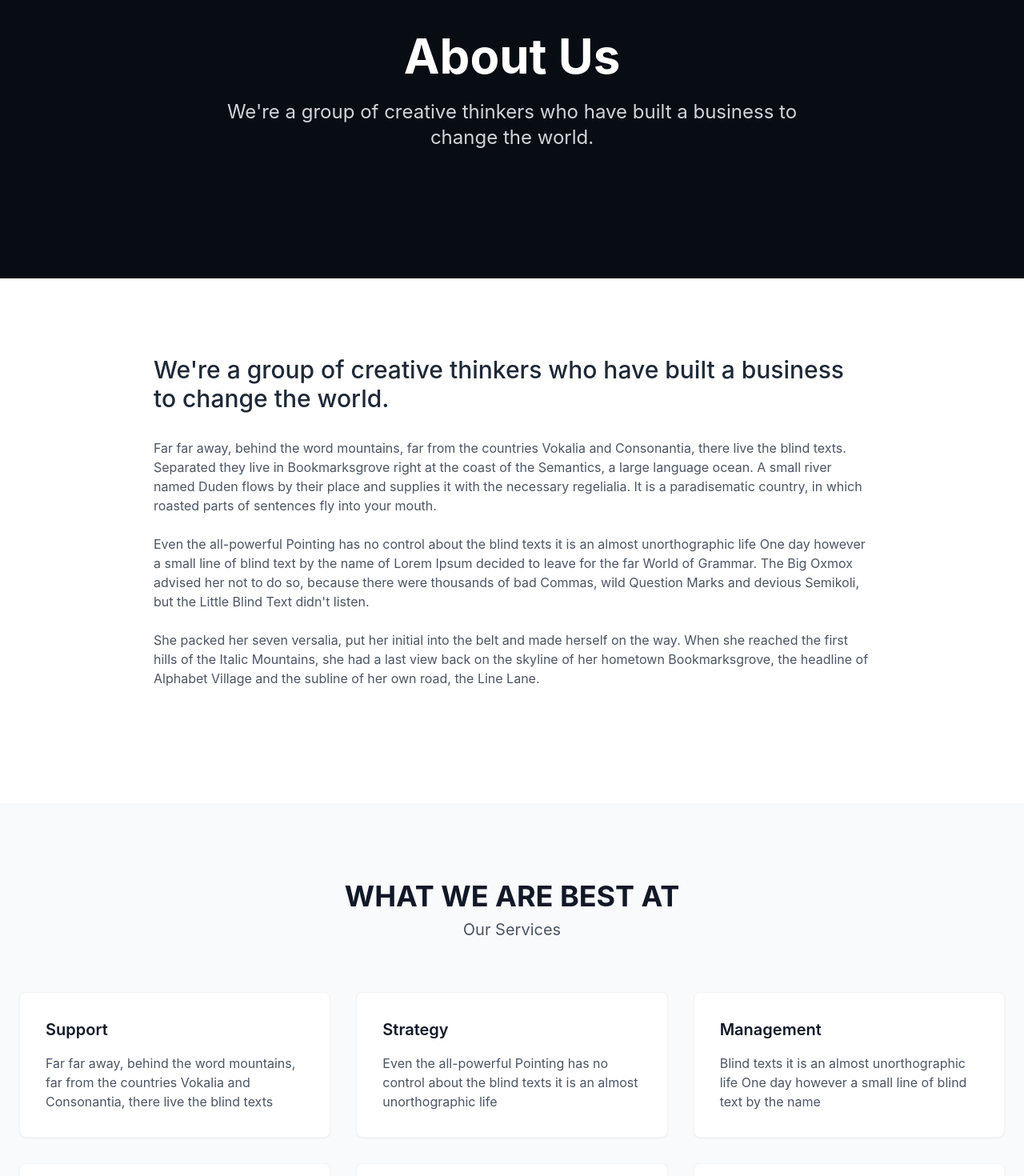
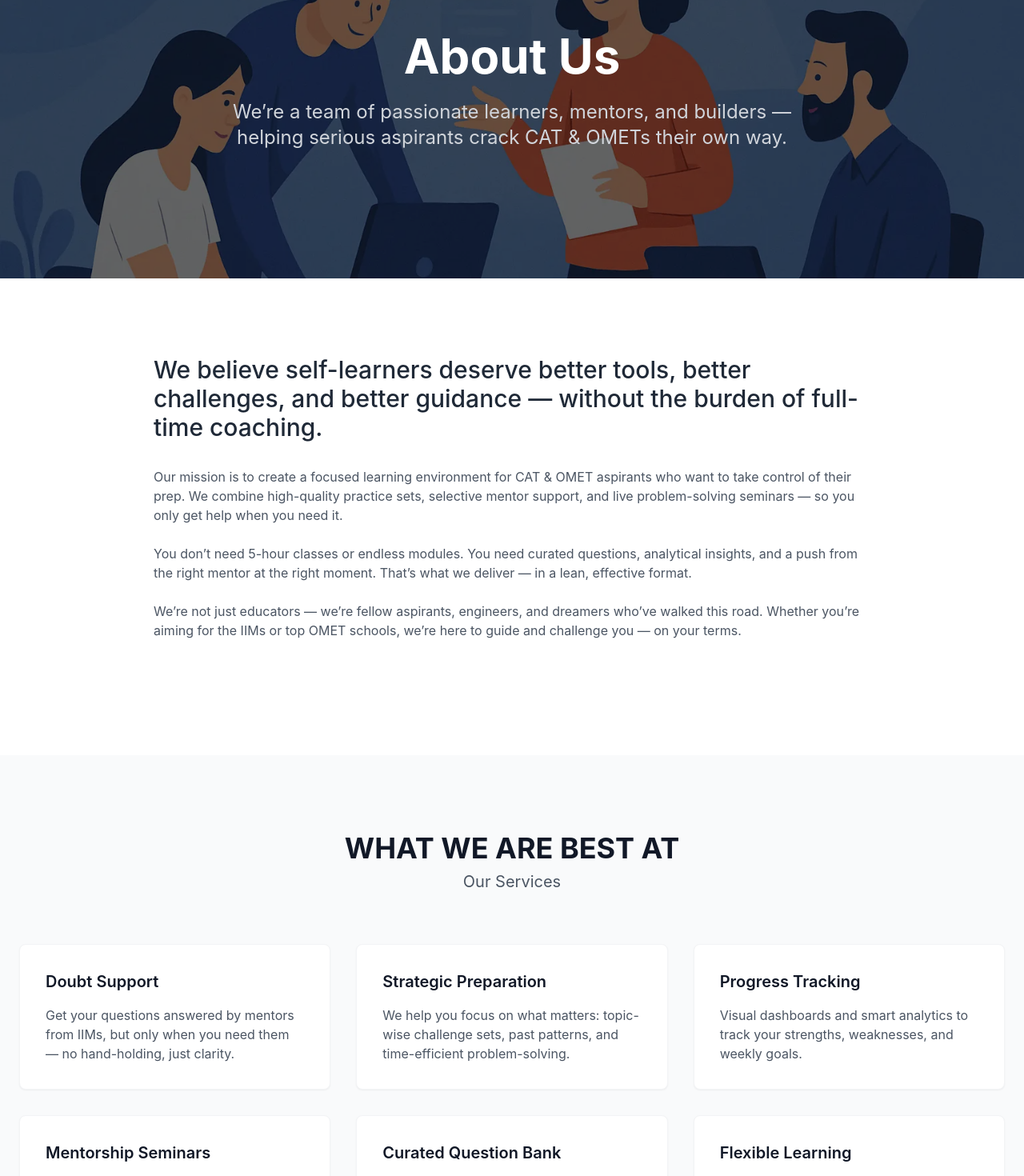
Before and after one commit to Pritesh-Bavaskar/self-learning, a React (Create React App) app: page /about in a window 1280 px wide. Shown: the part 120-1590 px from the top of the page at 80% size. Built offline with nearby package versions, Linux system fonts and the light colour scheme.

Commit message:
about us content updated

```diff
--- a/src/App.js
+++ b/src/App.js
@@ -1,4 +1,5 @@
 import React from "react";
+import "./index.css";
 import { BrowserRouter as Router, Routes, Route } from "react-router-dom";
 import Navbar from "./components/Navbar";
 import HomePage from "./pages/HomePage"; // Correct casing to match the file name
--- a/src/index.css
+++ b/src/index.css
@@ -17,3 +17,30 @@
 @layer components {
   /* Add any custom component styles here if needed */
 }
+
+/* For WebKit browsers (Chrome, Safari, Edge) */
+::-webkit-scrollbar {
+  width: 8px;
+  height: 8px;
+}
+
+::-webkit-scrollbar-track {
+  background: transparent;
+}
+
+::-webkit-scrollbar-thumb {
+  background: rgba(0, 0, 0, 0.2);
+  border-radius: 10px;
+  border: 2px solid transparent;
+  background-clip: content-box;
+}
+
+::-webkit-scrollbar-thumb:hover {
+  background: rgba(0, 0, 0, 0.3);
+}
+
+/* For Firefox */
+* {
+  scrollbar-width: thin;
+  scrollbar-color: rgba(0, 0, 0, 0.2) transparent;
+}
--- a/src/pages/AboutPage.jsx
+++ b/src/pages/AboutPage.jsx
@@ -1,53 +1,60 @@
 import React from "react";
-import Button from "../components/Button";
+import CallToAction from "../components/CallToAction";
+import about_us_banner from "../assets/aboutUsPage/about_us_banner.webp";
 
 const AboutPage = () => {
   const services = [
     {
-      title: "Support",
+      title: "Doubt Support",
       description:
-        "Far far away, behind the word mountains, far from the countries Vokalia and Consonantia, there live the blind texts",
+        "Get your questions answered by mentors from IIMs, but only when you need them — no hand-holding, just clarity.",
     },
     {
-      title: "Strategy",
+      title: "Strategic Preparation",
       description:
-        "Even the all-powerful Pointing has no control about the blind texts it is an almost unorthographic life",
+        "We help you focus on what matters: topic-wise challenge sets, past patterns, and time-efficient problem-solving.",
     },
     {
-      title: "Management",
+      title: "Progress Tracking",
       description:
-        "Blind texts it is an almost unorthographic life One day however a small line of blind text by the name",
+        "Visual dashboards and smart analytics to track your strengths, weaknesses, and weekly goals.",
     },
     {
-      title: "Training",
+      title: "Mentorship Seminars",
       description:
-        "Blind texts it is an almost unorthographic life One day however a small line of blind text by the name",
+        "Weekly mentor-led sessions focused on problem-solving techniques, exam hacks, and strategy deep dives.",
     },
     {
-      title: "Consulting",
+      title: "Curated Question Bank",
       description:
-        "Far far away, behind the word mountains, far from the countries Vokalia and Consonantia, there live the blind texts",
+        "High-quality CAT & OMET-level questions designed for serious learners — no fluff, just depth.",
     },
     {
-      title: "Events",
+      title: "Flexible Learning",
       description:
-        "Even the all-powerful Pointing has no control about the blind texts it is an almost unorthographic life",
+        "Study at your pace, unlock new challenges weekly, and build consistency without the chaos of traditional coaching.",
     },
   ];
 
   return (
     <div className="bg-white">
       {/* Hero Banner Section */}
-      <section className="relative py-32 md:py-40 bg-gray-900 overflow-hidden">
-        <div className="absolute inset-0 bg-black opacity-50"></div>
+      <section
+        className="relative py-32 md:py-40 bg-gray-900 overflow-hidden bg-cover bg-center"
+        style={{
+          backgroundImage: `url(${about_us_banner})`,
+        }}
+      >
+        {/* Overlay for readability */}
+        <div className="absolute inset-0 bg-black opacity-60"></div>
         <div className="container mx-auto px-6 relative z-10">
           <div className="max-w-3xl mx-auto text-center">
             <h1 className="text-4xl md:text-5xl lg:text-6xl font-bold text-white mb-6">
               About Us
             </h1>
             <p className="text-xl md:text-2xl text-gray-300">
-              We're a group of creative thinkers who have built a business to
-              change the world.
+              We’re a team of passionate learners, mentors, and builders —
+              helping serious aspirants crack CAT & OMETs their own way.
             </p>
           </div>
         </div>
@@ -59,36 +66,30 @@ const AboutPage = () => {
           <div className="max-w-4xl mx-auto">
             <div className="mb-12">
               <p className="text-2xl md:text-3xl font-medium text-gray-800 mb-8">
-                We're a group of creative thinkers who have built a business to
-                change the world.
+                We believe self-learners deserve better tools, better
+                challenges, and better guidance — without the burden of
+                full-time coaching.
               </p>
 
               <div className="space-y-6 text-gray-600">
                 <p>
-                  Far far away, behind the word mountains, far from the
-                  countries Vokalia and Consonantia, there live the blind texts.
-                  Separated they live in Bookmarksgrove right at the coast of
-                  the Semantics, a large language ocean. A small river named
-                  Duden flows by their place and supplies it with the necessary
-                  regelialia. It is a paradisematic country, in which roasted
-                  parts of sentences fly into your mouth.
+                  Our mission is to create a focused learning environment for
+                  CAT & OMET aspirants who want to take control of their prep.
+                  We combine high-quality practice sets, selective mentor
+                  support, and live problem-solving seminars — so you only get
+                  help when you need it.
                 </p>
                 <p>
-                  Even the all-powerful Pointing has no control about the blind
-                  texts it is an almost unorthographic life One day however a
-                  small line of blind text by the name of Lorem Ipsum decided to
-                  leave for the far World of Grammar. The Big Oxmox advised her
-                  not to do so, because there were thousands of bad Commas, wild
-                  Question Marks and devious Semikoli, but the Little Blind Text
-                  didn't listen.
+                  You don’t need 5-hour classes or endless modules. You need
+                  curated questions, analytical insights, and a push from the
+                  right mentor at the right moment. That’s what we deliver — in
+                  a lean, effective format.
                 </p>
                 <p>
-                  She packed her seven versalia, put her initial into the belt
-                  and made herself on the way. When she reached the first hills
-                  of the Italic Mountains, she had a last view back on the
-                  skyline of her hometown Bookmarksgrove, the headline of
-                  Alphabet Village and the subline of her own road, the Line
-                  Lane.
+                  We’re not just educators — we’re fellow aspirants, engineers,
+                  and dreamers who’ve walked this road. Whether you’re aiming
+                  for the IIMs or top OMET schools, we’re here to guide and
+                  challenge you — on your terms.
                 </p>
               </div>
             </div>
@@ -123,7 +124,8 @@ const AboutPage = () => {
       </section>
 
       {/* CTA Section */}
-      <section className="py-16 md:py-24 bg-gray-100">
+      <CallToAction />
+      {/* <section className="py-16 md:py-24 bg-gray-100">
         <div className="container mx-auto px-6">
           <div className="max-w-4xl mx-auto text-center">
             <h2 className="text-3xl md:text-4xl font-bold text-gray-900 mb-6">
@@ -142,7 +144,7 @@ const AboutPage = () => {
             <p className="mt-12 text-gray-500 text-sm">Powered by Webflow</p>
           </div>
         </div>
-      </section>
+      </section> */}
     </div>
   );
 };
--- a/tailwind.config.js
+++ b/tailwind.config.js
@@ -19,20 +19,46 @@ module.exports = {
       },
       colors: {
         cat: {
-          quant: '#3B82F6', // blue
-          varc: '#8B5CF6',  // purple
-          lrdi: '#10B981'   // green
-        }
+          quant: "#3B82F6", // blue
+          varc: "#8B5CF6", // purple
+          lrdi: "#10B981", // green
+        },
       },
       spacing: {
-        '128': '32rem',
-      }
+        128: "32rem",
+      },
     },
   },
   variants: {
     extend: {
-      opacity: ['disabled'],
-    }
+      opacity: ["disabled"],
+    },
   },
-  plugins: [],
+  plugins: [
+    function ({ addUtilities }) {
+      const newUtilities = {
+        ".scrollbar-transparent": {
+          "&::-webkit-scrollbar": {
+            width: "8px",
+            height: "8px",
+          },
+          "&::-webkit-scrollbar-track": {
+            background: "transparent",
+          },
+          "&::-webkit-scrollbar-thumb": {
+            backgroundColor: "rgba(0, 0, 0, 0.2)",
+            borderRadius: "10px",
+            border: "2px solid transparent",
+            backgroundClip: "content-box",
+          },
+          "&::-webkit-scrollbar-thumb:hover": {
+            backgroundColor: "rgba(0, 0, 0, 0.3)",
+          },
+          "scrollbar-width": "thin",
+          "scrollbar-color": "rgba(0, 0, 0, 0.2) transparent",
+        },
+      };
+      addUtilities(newUtilities);
+    },
+  ],
 };
```
Also changed, not shown: src/assets/aboutUsPage/about_us_banner.webp (added).
